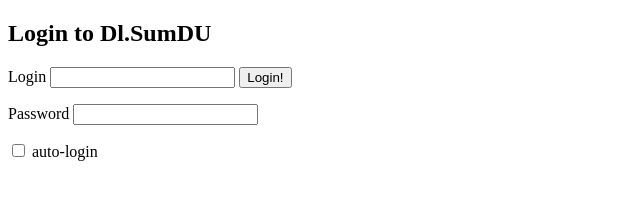
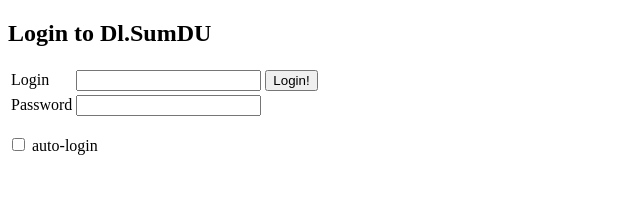
Before and after one commit to potapuff/DL.SumDU, a plain HTML site: page eLSumDU_cordova_project/pages/users/loginPage.html in a window 1280 px wide. Shown: the whole page, without its empty margins (0-640 px from the left). Drawn offline with Linux system fonts and the light colour scheme.

Commit message:
Fix: login page Add: ru-RU lang

```diff
--- a/eLSumDU_cordova_project/css/index.css
+++ b/eLSumDU_cordova_project/css/index.css
@@ -169,10 +169,10 @@
 
 }
 #login {
-    margin-left:30px;
+    /*margin-left:19px;*/
 }
 #password {
-    margin-left:5px;
+    /*margin-left:5px;*/
 }
 #password #login {
     background-color:#D7F686;
--- a/eLSumDU_cordova_project/pages/users/loginPage.html
+++ b/eLSumDU_cordova_project/pages/users/loginPage.html
@@ -13,15 +13,18 @@
             <div class="loginbox">
                 <h2 data-win-res="{textContent:'Login.title'}">Login to Dl.SumDU</h2>
                 <div class="error-message"></div>
-                <p>
-                    <label for="login" data-win-res="{textContent:'Login.login'}">Login</label>
-                    <input type="text" name="login" id="login" />
-                    <button class="win-backbutton loginbutton" id="loginButton" data-win-res="{textContent:'Login.submit'}">Login!</button>
-                </p>
-                <p>
-                    <label for="password" data-win-res="{textContent:'Login.password'}">Password</label>
-                    <input type="password" id="password" name="password" />
-                </p>
+                <table>
+                    <tr>
+                        <td><label for="login" data-win-res="{textContent:'Login.login'}">Login</label></td>
+                        <td><input type="text" name="login" id="login" /></td>
+                        <td><button class="win-backbutton loginbutton" id="loginButton" data-win-res="{textContent:'Login.submit'}">Login!</button></td>
+                    </tr>
+                    <tr>
+                        <td><label for="password" data-win-res="{textContent:'Login.password'}">Password</label></td>
+                        <td><input type="password" id="password" name="password" /></td>
+                    </tr>
+                </table>
+
                 <p>
                     <input type="checkbox" id="auto_login" name="auto_login">
                     <label for="auto_login" data-win-res="{textContent:'Login.auto'}">auto-login</label>
--- a/eLSumDU_cordova_project/scripts/index.js
+++ b/eLSumDU_cordova_project/scripts/index.js
@@ -33,7 +33,7 @@
 
         ui.disableAnimations();
         var lang = window.navigator.language;
-        if (['uk-UA', 'en-US'].indexOf(lang) < 0 ) {
+        if (['uk-UA', 'en-US', 'ru-RU'].indexOf(lang) < 0) {
             lang = 'en-US';
         }
         Windows.Globalization.ApplicationLanguages.primaryLanguageOverride = lang;
```
Also changed, not shown: 3 other files.
